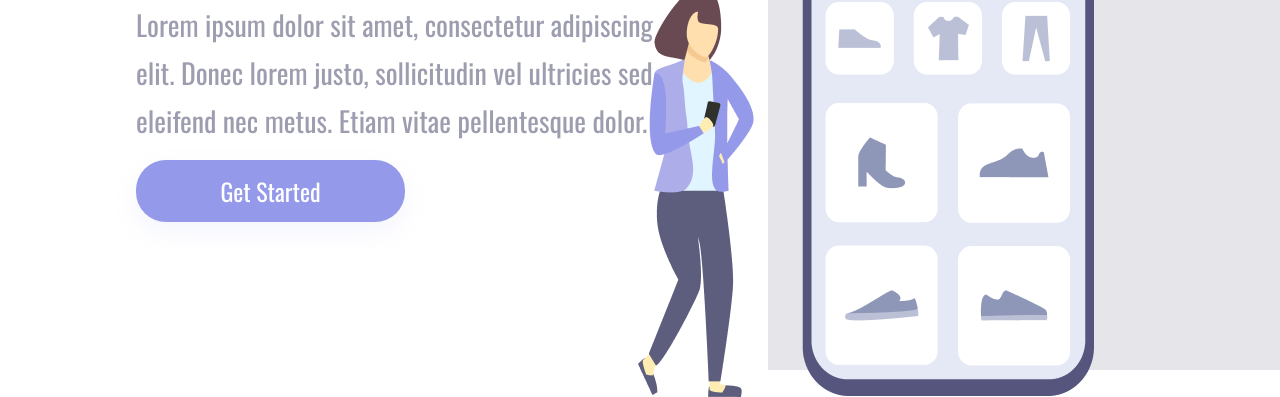
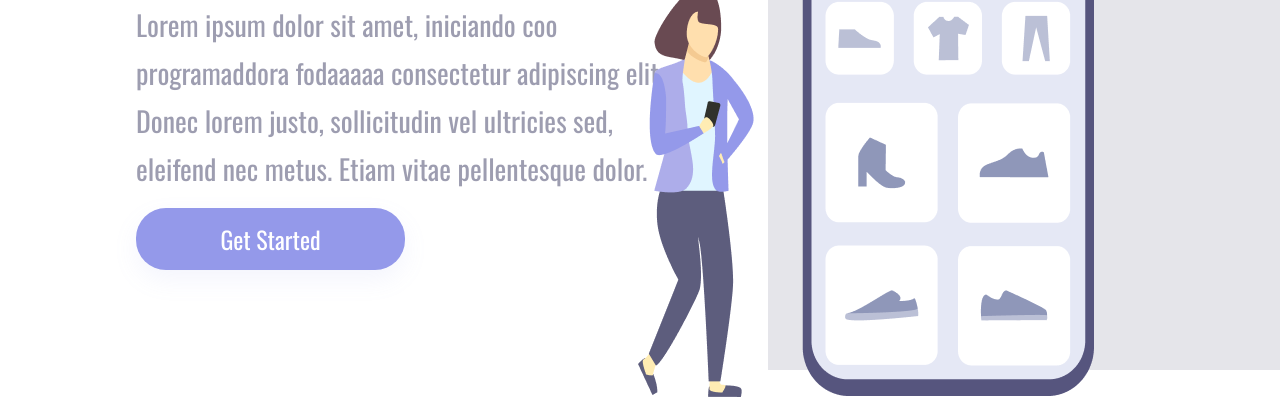
Before and after one commit to Samia-Alves/Primeiro-Projeto-CSS, a plain HTML site: page Projeto 1 CSS/index.html in a window 1280 px wide. Shown: the part 430-827 px from the top of the page. Drawn offline with nearby package versions, Linux system fonts and the light colour scheme.

Commit message:
Alteracao do paragrafo principal

```diff
--- a/Projeto 1 CSS/index.html
+++ b/Projeto 1 CSS/index.html
@@ -13,7 +13,7 @@
  <div class="wrapper">
     <section class="container-left">
         <h1>Easy Shopping Via Mobile</h1>
-        <p>Lorem ipsum dolor sit amet, consectetur  adipiscing elit. Donec lorem justo, sollicitudin vel ultricies sed, eleifend nec metus. Etiam vitae pellentesque dolor. </p>
+        <p>Lorem ipsum dolor sit amet, iniciando coo programaddora fodaaaaa consectetur  adipiscing elit. Donec lorem justo, sollicitudin vel ultricies sed, eleifend nec metus. Etiam vitae pellentesque dolor. </p>
         <button>Get Started</button>
     </section>
     <section class="container-right">
```
